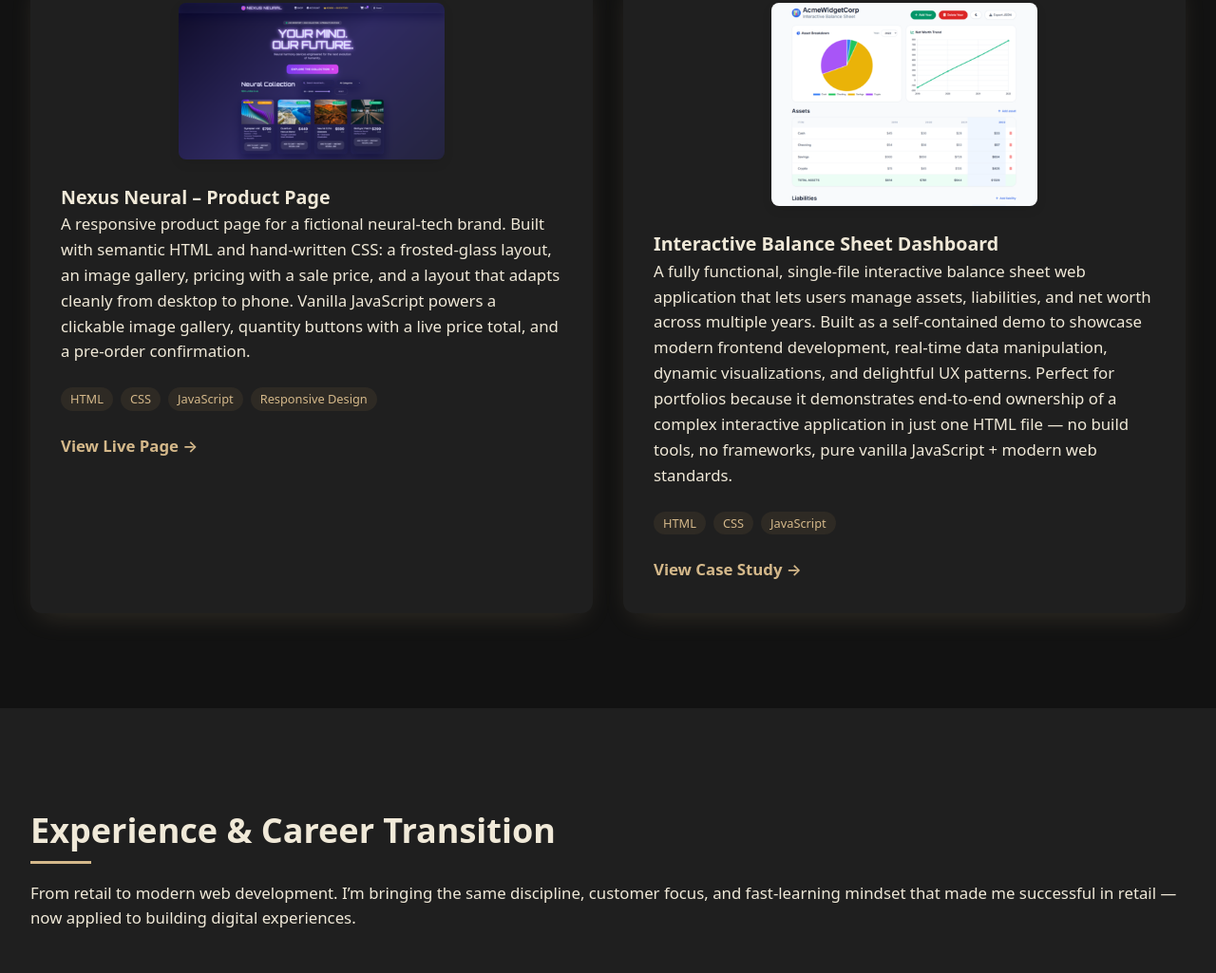
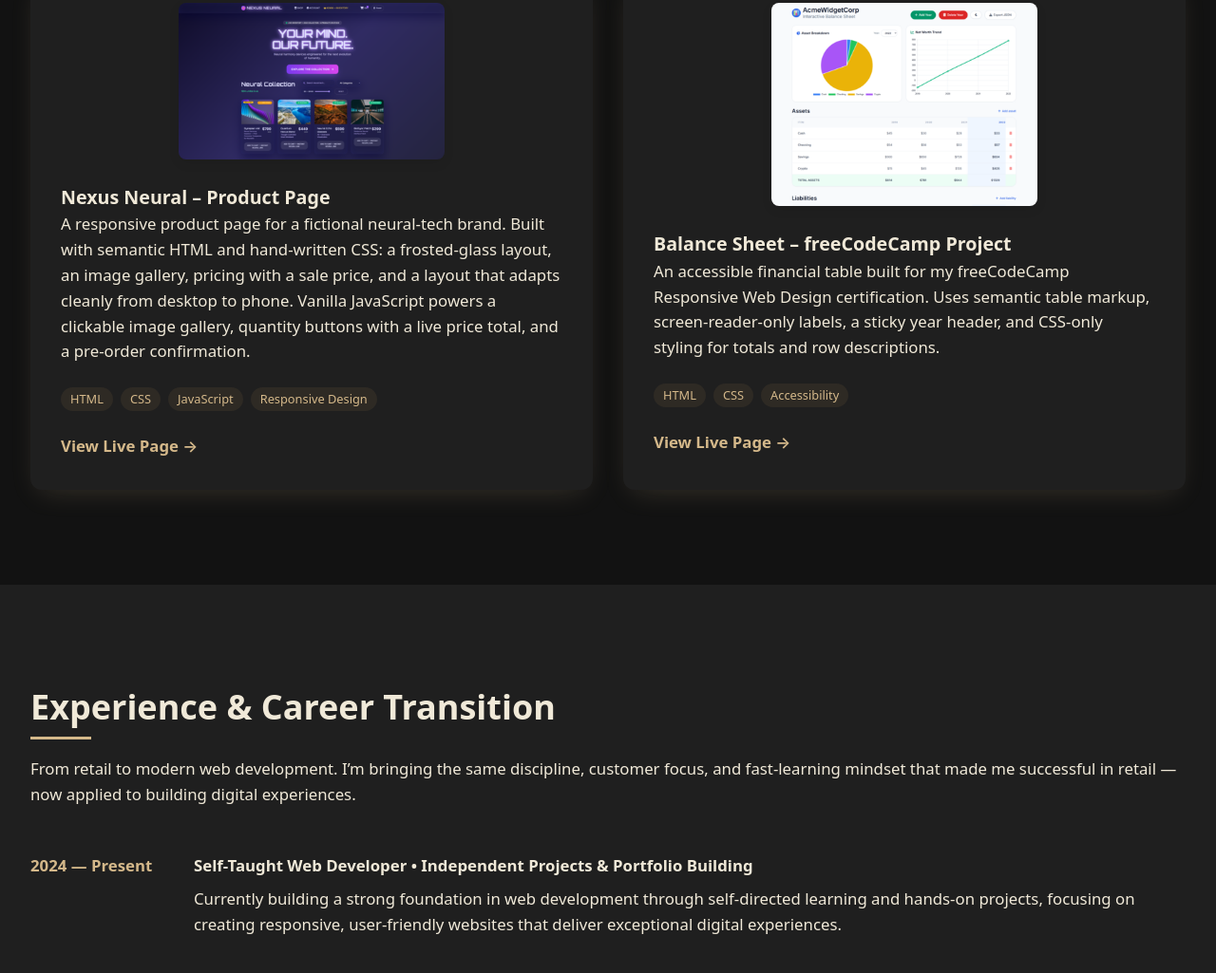
Before and after one commit to Reticulated-Splines/reticulated-splines.github.io, a plain HTML site: page index.html in a window 1280 px wide. Shown: the part 2150-3175 px from the top of the page at 95% size. Drawn offline with Linux system fonts and the light colour scheme.

Commit message:
Refactor index.html for improved structure and content

```diff
--- a/index.html
+++ b/index.html
@@ -141,21 +141,20 @@ It’s the best of both realities: crisp mountain air by day and endless digital
             </div>
 
             <!-- Project 2 -->
-            <div class="project-card" data-title="Interactive Balance Sheet Dashboard" data-desc="Interactive balance sheet web application">
+            <div class="project-card" data-title="Balance Sheet – freeCodeCamp Project" data-desc="Accessible financial table">
                 <div class="project-card-inner">
                     <img src="interactive-balance-sheet.png"
-                         alt="Interactive Balance Sheet Dashboard"
+                         alt="Balance Sheet – freeCodeCamp Project"
                          class="project-image"
                          loading="lazy">
-                    <h3>Interactive Balance Sheet Dashboard</h3>
-                    <p>A fully functional, single-file interactive balance sheet web application that lets users manage assets, liabilities, and net worth across multiple years. Built as a self-contained demo to showcase modern frontend development, real-time data manipulation, dynamic visualizations, and delightful UX patterns.
-Perfect for portfolios because it demonstrates end-to-end ownership of a complex interactive application in just one HTML file — no build tools, no frameworks, pure vanilla JavaScript + modern web standards.</p>
+                    <h3>Balance Sheet – freeCodeCamp Project</h3>
+                    <p>An accessible financial table built for my freeCodeCamp Responsive Web Design certification. Uses semantic table markup, screen-reader-only labels, a sticky year header, and CSS-only styling for totals and row descriptions.</p>
                     <div class="project-tags">
                         <span>HTML</span>
                         <span>CSS</span>
-                        <span>JavaScript</span>
+                        <span>Accessibility</span>
                     </div>
-                    <a href="#" class="project-link">View Case Study →</a>
+                    <a href="balance-sheet/" class="project-link">View Live Page →</a>
                 </div>
             </div>
 
```
